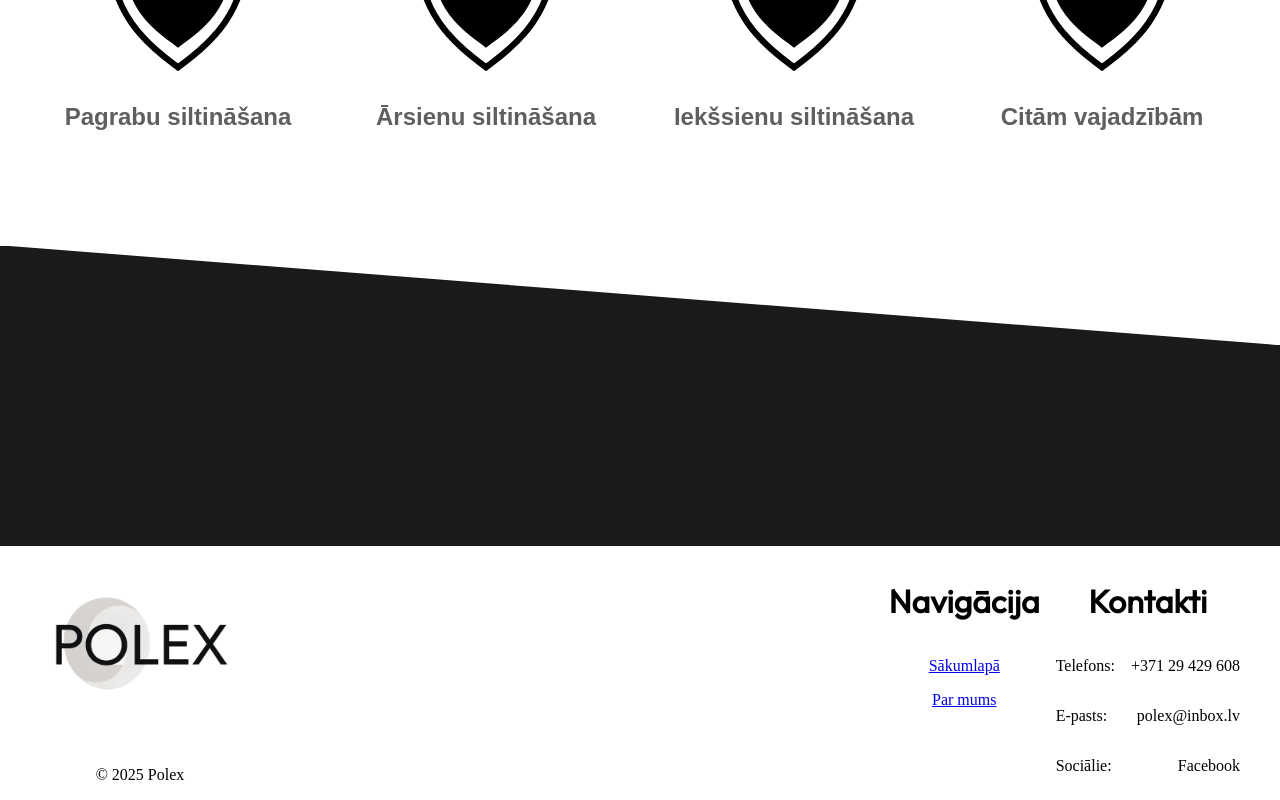
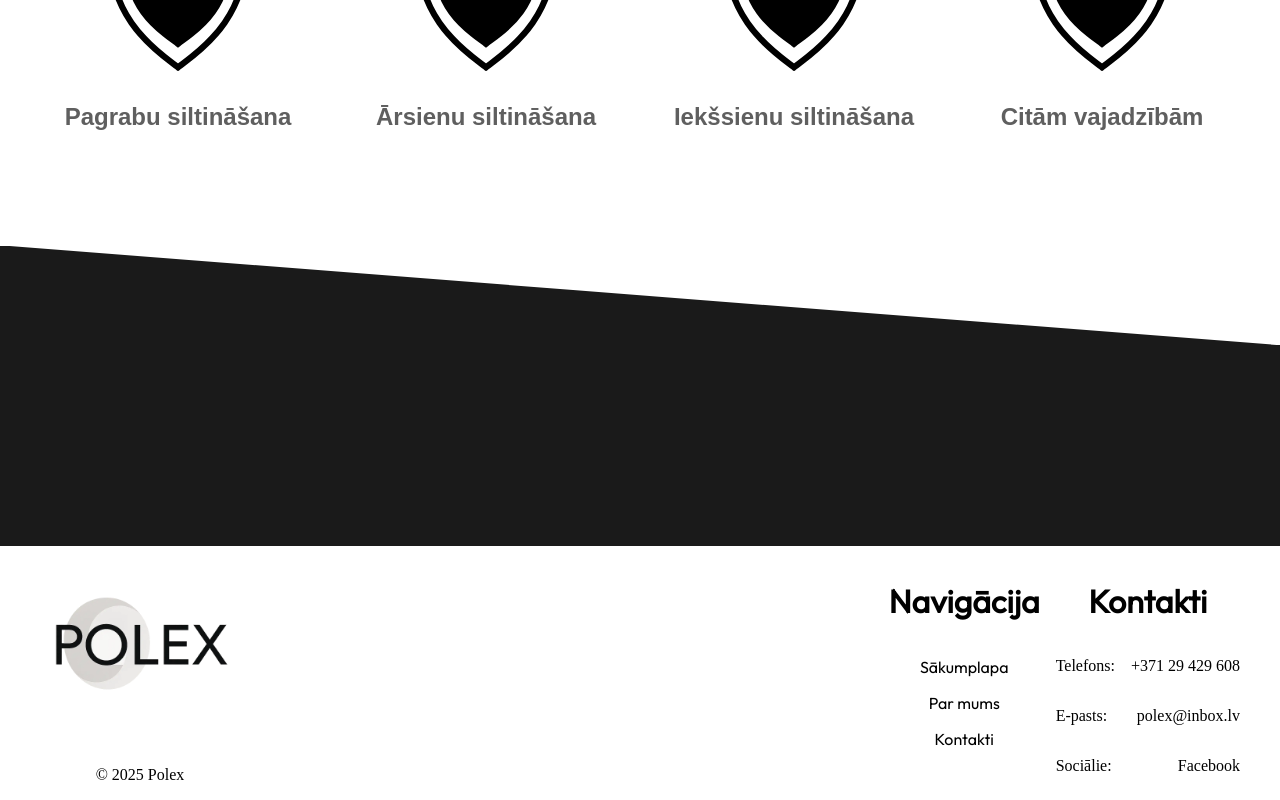
Before and after one commit to EduardsJ1/Polex, a React (Vite) app in the folder Polex/: page / in a window 1280 px wide. Shown: the part 2505-3305 px from the top of the page. Built offline with nearby package versions, Linux system fonts and the light colour scheme.

Commit message:
link tags for footer

```diff
--- a/Polex/src/components/Footer.jsx
+++ b/Polex/src/components/Footer.jsx
@@ -1,4 +1,5 @@
 import logo from '../assets/logo.webp';
+import { Link } from 'react-router-dom';
 function Footer(){
     return(
         <footer>
@@ -12,8 +13,9 @@ function Footer(){
                 <div className='footer-info'>
                     <div className='footer-links'>
                         <h2>Navigācija</h2>
-                        <a href="/">Sākumlapā</a>
-                        <a href="/par-mums">Par mums</a>
+                        <Link to="/" className="navbar-link">Sākumplapa</Link>
+                        <Link to="/par-mums" className="navbar-link">Par mums</Link>
+                        <Link to="/Kontakti" className="navbar-link">Kontakti</Link>
                     </div>
                     <div className='footer-contact'>
                         <h2>Kontakti</h2>
```
